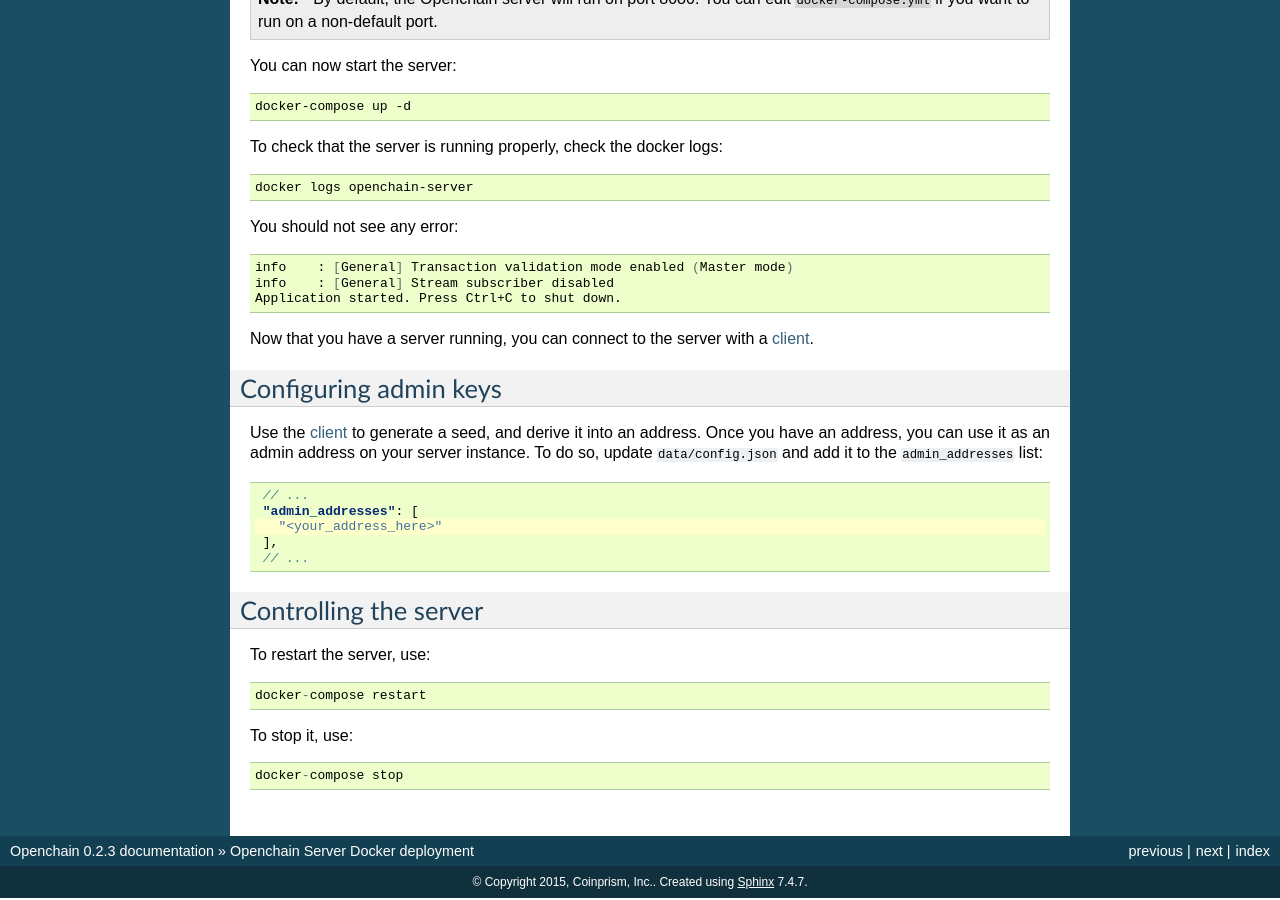
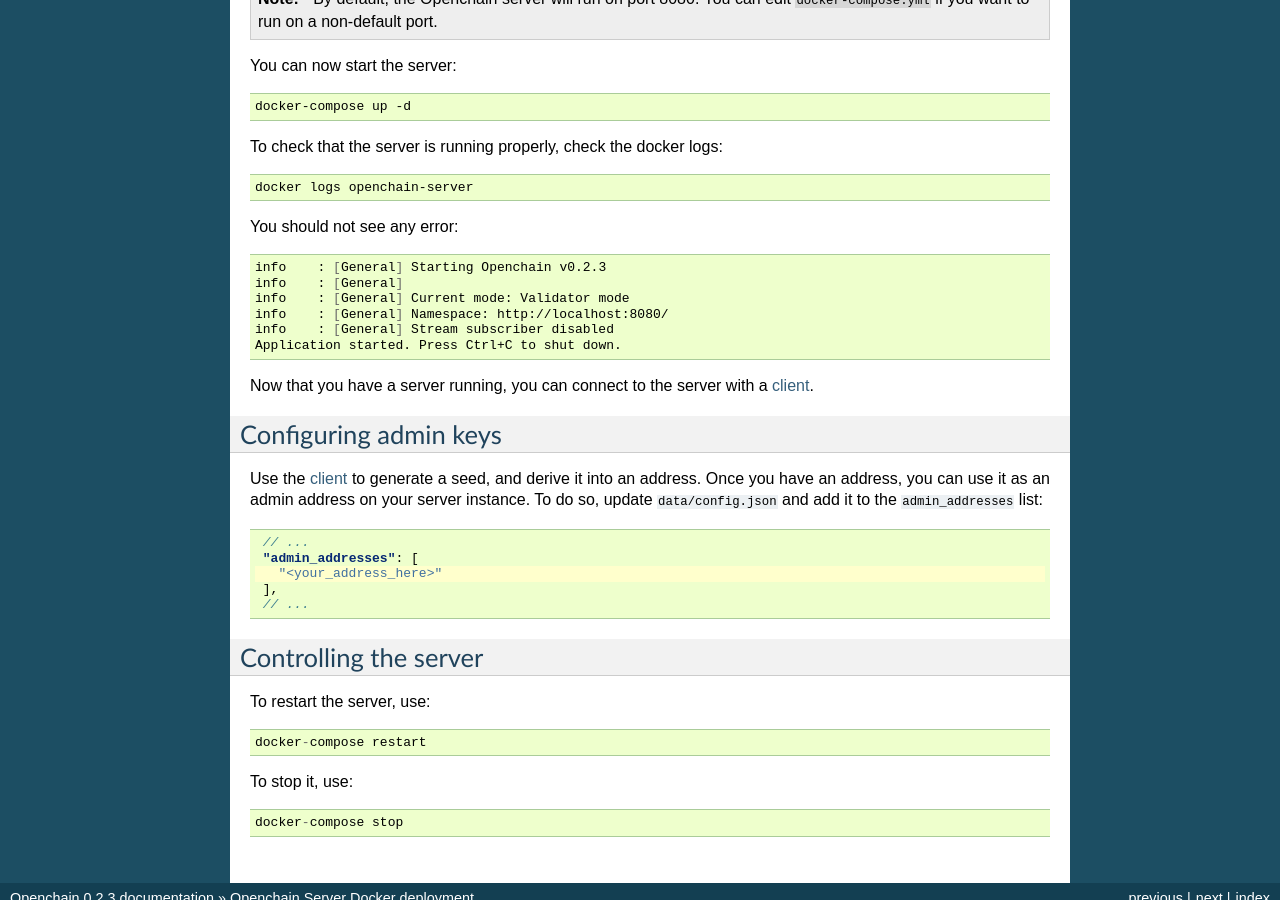
Before and after one commit to openchain/docs, a Sphinx documentation site: the page built from docs/source/general/docker-deployment.rst, in a window 1280 px wide and 900 px high, scrolled down 1604 px. Built offline with Sphinx 7.4.7, drawn with Linux system fonts in a browser that asks for light colours.

Commit message:
Update the docker deployment instructions

```diff
--- a/docs/source/general/configuration.rst
+++ b/docs/source/general/configuration.rst
@@ -71,7 +71,7 @@
 .. _master-observer-configuration:
 
 ``validator_mode`` and ``observer_mode`` sections
-----------------------------------------------
+-------------------------------------------------
 
 These two sections are mutually exclusive. Depending whether the instance is setup in validator mode or observer mode, either the ``validator_mode`` section or ``observer_mode`` section should be present.
 
--- a/docs/source/general/docker-deployment.rst
+++ b/docs/source/general/docker-deployment.rst
@@ -110,7 +110,10 @@
 
 .. code-block:: bash
 
-    info    : [General] Transaction validation mode enabled (Master mode)
+    info    : [General] Starting Openchain v0.2.3
+    info    : [General]
+    info    : [General] Current mode: Validator mode
+    info    : [General] Namespace: http://localhost:8080/
     info    : [General] Stream subscriber disabled
     Application started. Press Ctrl+C to shut down.
 
```
